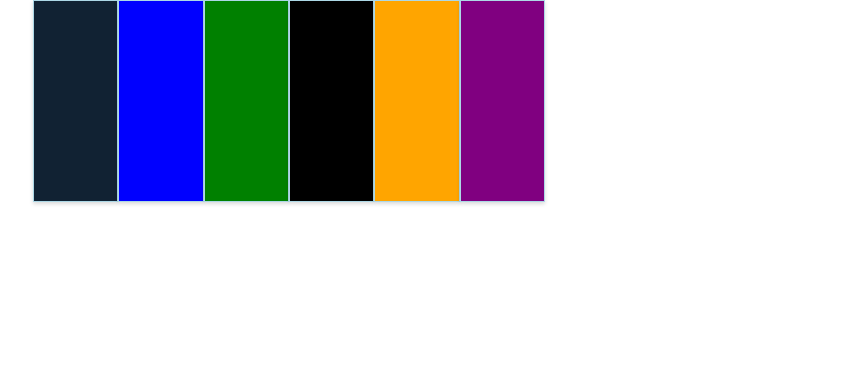
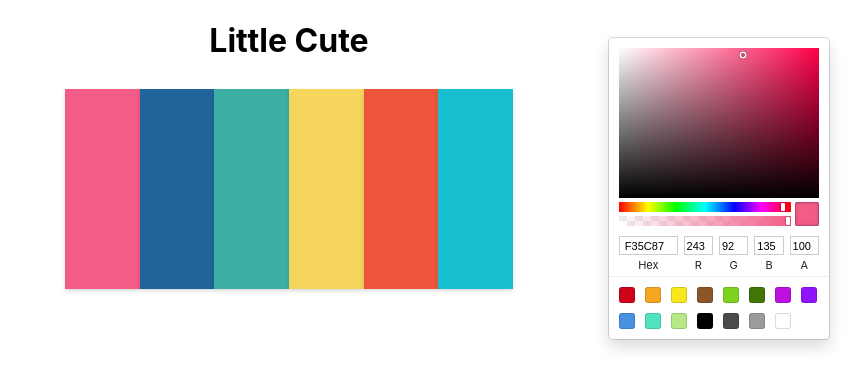
Before and after one commit to yasamanloghmani/ColorPaletteGenerator, a React (Create React App) app: page / in a window 1280 px wide. Shown: the top 388 px of the page, without its empty margins (351-1214 px from the left). Built offline with nearby package versions, Linux system fonts and the light colour scheme.

Commit message:
Add functionality

```diff
--- a/src/App.css
+++ b/src/App.css
@@ -1,43 +1,11 @@
 .App {
   text-align: center;
+  display: grid;
+  grid-template-rows: 10% 90%;
+
 }
 
-.App-logo {
-  height: 40vmin;
-  pointer-events: none;
+main{
+  display: grid;
+  grid-template-columns: 1fr 2fr 1fr;
 }
-
-@media (prefers-reduced-motion: no-preference) {
-  .App-logo {
-    animation: App-logo-spin infinite 20s linear;
-  }
-}
-
-.App-header {
-  background-color: #282c34;
-  min-height: 100vh;
-  display: flex;
-  flex-direction: column;
-  align-items: center;
-  justify-content: center;
-  font-size: calc(10px + 2vmin);
-  color: white;
-}
-
-.App-link {
-  color: #61dafb;
-}
-
-@keyframes App-logo-spin {
-  from {
-    transform: rotate(0deg);
-  }
-  to {
-    transform: rotate(360deg);
-  }
-}
-
-
-.hi{
-
-}
--- a/src/App.js
+++ b/src/App.js
@@ -1,40 +1,26 @@
 import React, { Component } from 'react'
 // import ReactDOM from 'react-dom'
-import { SketchPicker, SwatchesPicker } from 'react-color';
+
 import './App.css'
 import { Swatch } from 'node-vibrant/lib/color';
 import reactCSS from 'reactcss'
 import Pallets from './components/Pallets/Pallets'
 
 class App extends Component {
-  state = {
-    background: 'red',
-  };
 
-  handleChangeComplete = (color) => {
-    this.setState({ background: color.hex });
-  };
 
   render() {
 
     return (
-      <div>
-        {/* <SketchPicker
-        color={ this.state.background }
-        onChangeComplete={ this.handleChangeComplete }
-      />
-      <SwatchesPicker color={ this.state.background }
-        onChangeComplete={ this.handleChangeComplete }
+      <div className='App'>
+        <header>
+          <h1>
+            Little Cute
+          </h1>
+        </header>
 
-        ></SwatchesPicker> */}
-        {/* <div style={ styles.card } className='hi'>
-        <div style={ styles.title }>
-          { this.props.title }
-        </div>
+      <Pallets/>
 
-        { this.props.children }
-      </div> */}
-      <Pallets></Pallets>
       </div>
 
     );
--- a/src/components/ColorPeg/ColorPeg.css
+++ b/src/components/ColorPeg/ColorPeg.css
@@ -1,10 +1,10 @@
 .ColorPeg {
     /* width: 100px; */
     height: 200px;
-    border: 1px solid lightblue;
+
 
 }
 
-.hide {
+.hideP {
     display: none;
 }
--- a/src/components/ColorPeg/ColorPeg.jsx
+++ b/src/components/ColorPeg/ColorPeg.jsx
@@ -1,7 +1,7 @@
 import React, { Component } from 'react';
 import './ColorPeg.css'
 import reactCSS from 'reactcss'
-import ReactDOM from 'react-dom'
+
 class ColorPeg extends Component{
 
     render(){
@@ -18,8 +18,8 @@ class ColorPeg extends Component{
                 },
               })
         return (
-            <div className='ColorPeg' style={styles.card} >
-                <p className='hide'>
+            <div className='ColorPeg' style={styles.card} id={this.props.id} >
+                <p className='hideP'>
                     {this.props.color}
                 </p>
             </div>
--- /dev/null
+++ b/src/components/ColorPicker/ColorPicker.jsx
@@ -0,0 +1,33 @@
+import React, { Component } from 'react';
+import { SketchPicker, SwatchesPicker } from 'react-color';
+
+
+
+class ColorPicker extends Component{
+    state = {
+        background: this.props.colorPick,
+      }
+
+      handleChangeComplete = (color) => {
+        this.setState({ background: color.hex });
+        console.log(this.props.colorPick)
+      }
+    render(){
+
+        return (
+            <div className='Picker'>
+                    <SketchPicker
+                            color={ this.state.background }
+                            onChangeComplete={ this.handleChangeComplete }
+                        />
+                        <SwatchesPicker color={ this.state.background }
+                            onChangeComplete={ this.handleChangeComplete }
+
+                        ></SwatchesPicker>
+            </div>
+        );
+    }
+}
+
+
+export default ColorPicker;
--- a/src/components/Pallets/Pallets.css
+++ b/src/components/Pallets/Pallets.css
@@ -1,9 +1,10 @@
 .Pallets{
-    margin: 0 auto;
+    margin: 30px auto;
     display: grid;
     grid-template-columns: repeat(6, 1fr);
     justify-content: start;
     align-items: center;
     column-gap: 0px!important;
-    width: 40%;
+    width: 70%;
+
 }
--- a/src/components/Pallets/Pallets.jsx
+++ b/src/components/Pallets/Pallets.jsx
@@ -1,29 +1,54 @@
 import React, { Component } from 'react';
 import ColorPeg from '../ColorPeg/ColorPeg'
+import ColorPicker from '../ColorPicker/ColorPicker'
+import { SketchPicker, SwatchesPicker } from 'react-color';
 import './Pallets.css'
 import ReactDOM from 'react-dom'
 import reactCSS from 'reactcss'
 
 class Pallets extends Component{
-    ShowColor = (e) => {
-        const par = e.target
-        const par1 = par.querySelector('p')
-        par1.style.display = 'block';
+    state = {
+        background: '#f35c87',
+        colors : ['#f35c87', '#20639b', '#3caea3', '#f6d55c', '#ed553b', '#17bfd1'],
+        id : 0
     }
-    HideColor = (e) => {
-        const par = e.target
-        const par1 = par.querySelector('p')
-        par1.style.display = 'none';
+
+    handleChangeComplete = (color) => {
+        this.setState({ background: color.hex });
+        this.state.colors[this.state.id] = color.hex
+
+
+    }
+    handlePickColor = (e) => {
+        const diva = e.target
+        let colorPick = diva.style.backgroundColor;
+        colorPick = colorPick.toString();
+        this.setState({background : colorPick})
+        this.setState({id : diva.id})
     }
     render(){
 
-          const colors = ['#112233', 'blue', 'green', 'black', 'orange', 'purple']
+
         return (
-            <div className='Pallets' onMouseOver={this.ShowColor} onMouseOut={this.HideColor}>
-                {colors.map((color, index) => {
-                    return <ColorPeg color={color} key={index}>{color}</ColorPeg>
-                 })}
+            <div>
+                 <main>
+                    <section></section>
+                    <div className='Pallets' onClick={this.handlePickColor}>
+                        {this.state.colors.map((color, index) => {
+                            return <ColorPeg color={color} key={index} id={index}>{color}</ColorPeg>
+                        })}
+                    </div>
+                    <section >
+                    <SketchPicker
+                            color={ this.state.background }
+                            onChangeComplete={ this.handleChangeComplete }
+                    />
+
+                    </section>
+                </main>
             </div>
+
+
         );
     }
 }
```
